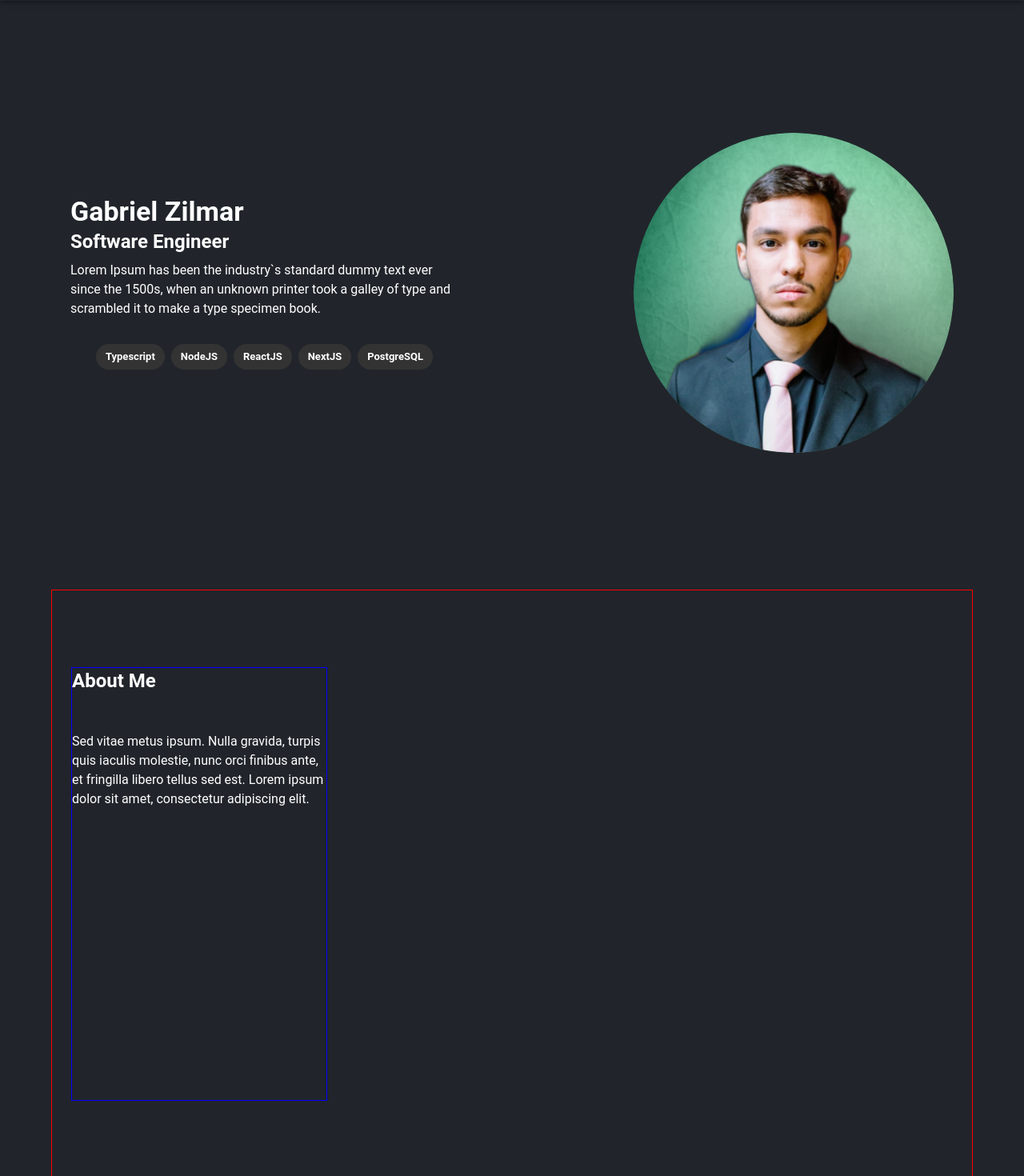
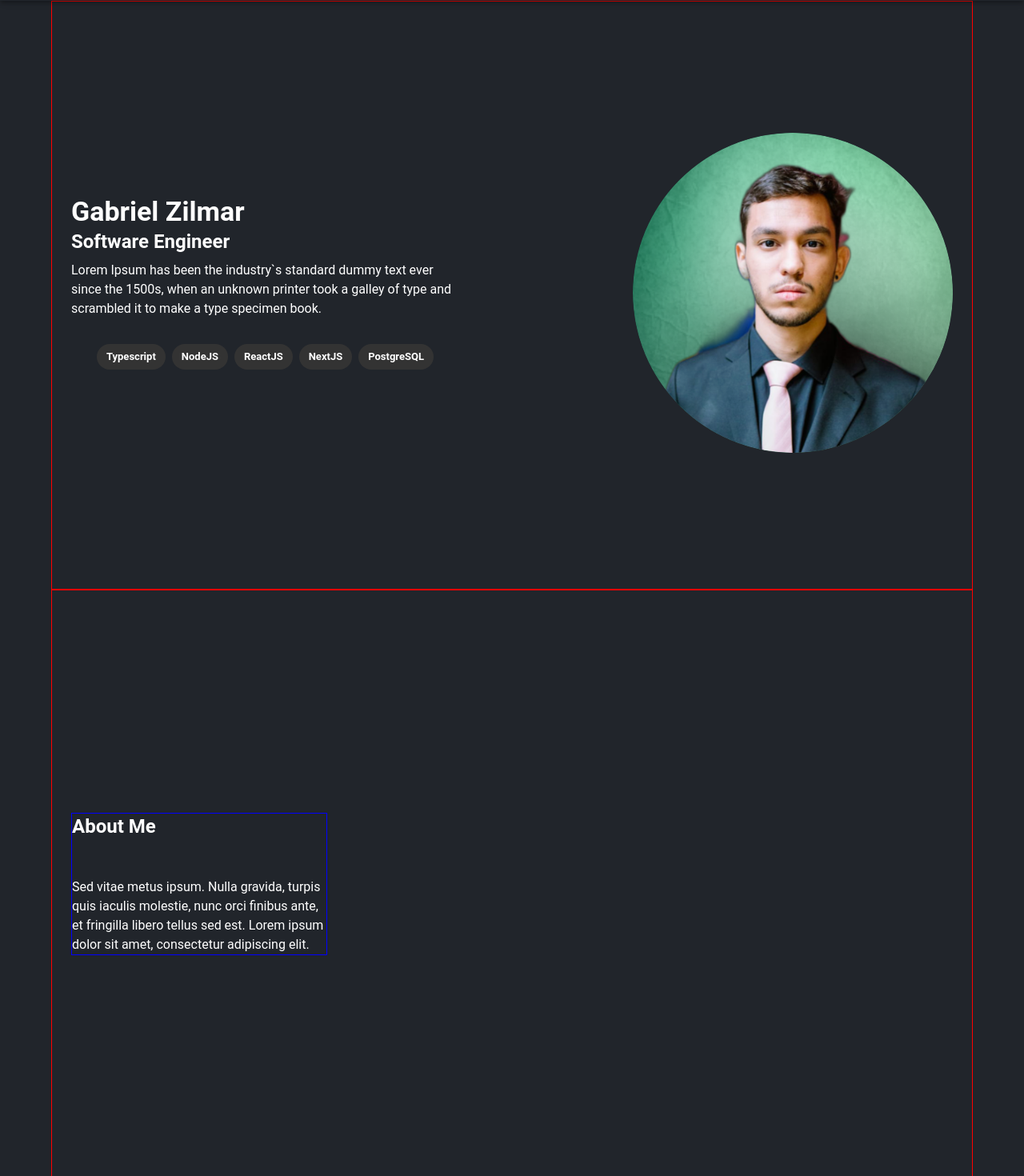
Before and after one commit to GabrielZilmar/GabrielZilmar.github.io, a Next.js app: page /home in a window 1280 px wide. Shown: the part 63-1533 px from the top of the page at 80% size. Built offline with nearby package versions, Linux system fonts and the light colour scheme; a web font is replaced by a local one.

Commit message:
feat: create container layout

```diff
--- a/src/components/about-me/index.tsx
+++ b/src/components/about-me/index.tsx
@@ -1,14 +1,13 @@
-import { Typography } from "@mui/material";
 import {
-  AboutMeContainer,
   AboutMeText,
   AboutMeTitle,
   AboutMeWrapper,
 } from "~/components/about-me/styles";
+import ContainerLayout from "~/components/layout/Container/Container";
 
 const AboutMe: React.FC = () => {
   return (
-    <AboutMeContainer id="about-me">
+    <ContainerLayout id="about-me">
       <AboutMeWrapper>
         <AboutMeTitle variant="h5">About Me</AboutMeTitle>
         <AboutMeText>
@@ -17,7 +16,7 @@ const AboutMe: React.FC = () => {
           ipsum dolor sit amet, consectetur adipiscing elit.
         </AboutMeText>
       </AboutMeWrapper>
-    </AboutMeContainer>
+    </ContainerLayout>
   );
 };
 
--- a/src/components/about-me/styles.ts
+++ b/src/components/about-me/styles.ts
@@ -1,12 +1,4 @@
-import { Box, Container, styled, Typography } from "@mui/material";
-
-export const AboutMeContainer = styled(Container)(({ theme }) => ({
-  display: "flex",
-  height: `calc(100vh - ${theme.spacing(8)})`,
-  border: "1px solid red",
-
-  padding: theme.spacing(12),
-}));
+import { Box, styled, Typography } from "@mui/material";
 
 export const AboutMeWrapper = styled(Box)(({ theme }) => ({
   border: "1px solid blue",
--- /dev/null
+++ b/src/components/layout/Container/Container.tsx
@@ -0,0 +1,12 @@
+import { PropsWithChildren } from "react";
+import { StyledContainer } from "~/components/layout/Container/styles";
+
+interface ContainerLayoutProps extends PropsWithChildren {
+  id: string;
+}
+
+const ContainerLayout: React.FC<ContainerLayoutProps> = ({ id, children }) => (
+  <StyledContainer id={id}>{children}</StyledContainer>
+);
+
+export default ContainerLayout;
--- /dev/null
+++ b/src/components/layout/Container/styles.ts
@@ -0,0 +1,15 @@
+import { Container, styled } from "@mui/material";
+
+export const StyledContainer = styled(Container)(({ theme }) => ({
+  display: "flex",
+  justifyContent: "space-between",
+  gap: theme.spacing(1.5),
+  height: `calc(100vh - ${theme.spacing(8)})`,
+  alignItems: "center",
+  border: "1px solid red",
+
+  [theme.breakpoints.down("sm")]: {
+    flexWrap: "wrap",
+    height: `calc(100vh - ${theme.spacing(7)})`,
+  },
+}));
--- a/src/components/profile-info/index.tsx
+++ b/src/components/profile-info/index.tsx
@@ -1,7 +1,7 @@
 import { Typography, Chip } from "@mui/material";
 import { useEffect, useState } from "react";
+import ContainerLayout from "~/components/layout/Container/Container";
 import {
-  ProfileInfoContainer,
   InfoDescriptionWrapper,
   InfoTitle,
   InfoWrapper,
@@ -44,7 +44,7 @@ const ProfileInfo: React.FC = () => {
   }, [viewport]);
 
   return (
-    <ProfileInfoContainer id="home">
+    <ContainerLayout id="home">
       <InfoWrapper>
         <InfoTitle variant="h4">Gabriel Zilmar</InfoTitle>
         <InfoTitle variant="h5">Software Engineer</InfoTitle>
@@ -75,7 +75,7 @@ const ProfileInfo: React.FC = () => {
           height={imageSize}
         />
       </PhotoWrapper>
-    </ProfileInfoContainer>
+    </ContainerLayout>
   );
 };
 
--- a/src/components/profile-info/styles.ts
+++ b/src/components/profile-info/styles.ts
@@ -1,18 +1,5 @@
-import { Box, Container, Stack, styled, Typography } from "@mui/material";
+import { Box, Stack, styled, Typography } from "@mui/material";
 import Image from "next/image";
-
-export const ProfileInfoContainer = styled(Container)(({ theme }) => ({
-  display: "flex",
-  justifyContent: "space-between",
-  gap: theme.spacing(1.5),
-  height: `calc(100vh - ${theme.spacing(8)})`,
-  alignItems: "center",
-
-  [theme.breakpoints.down("sm")]: {
-    flexWrap: "wrap",
-    height: `calc(100vh - ${theme.spacing(7)})`,
-  },
-}));
 
 export const InfoWrapper = styled(Box)({});
 
```
